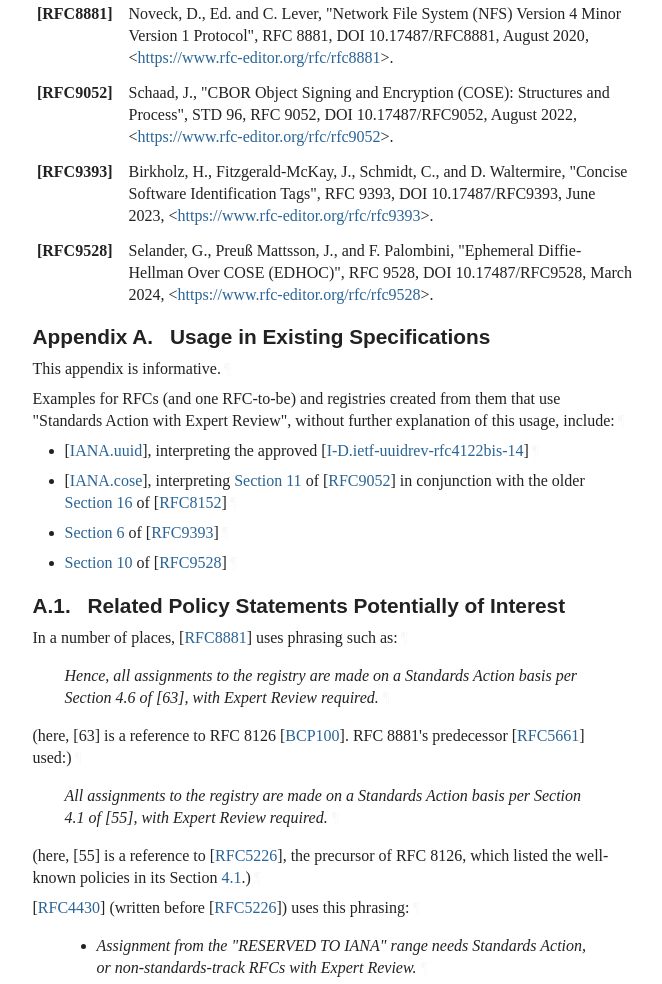
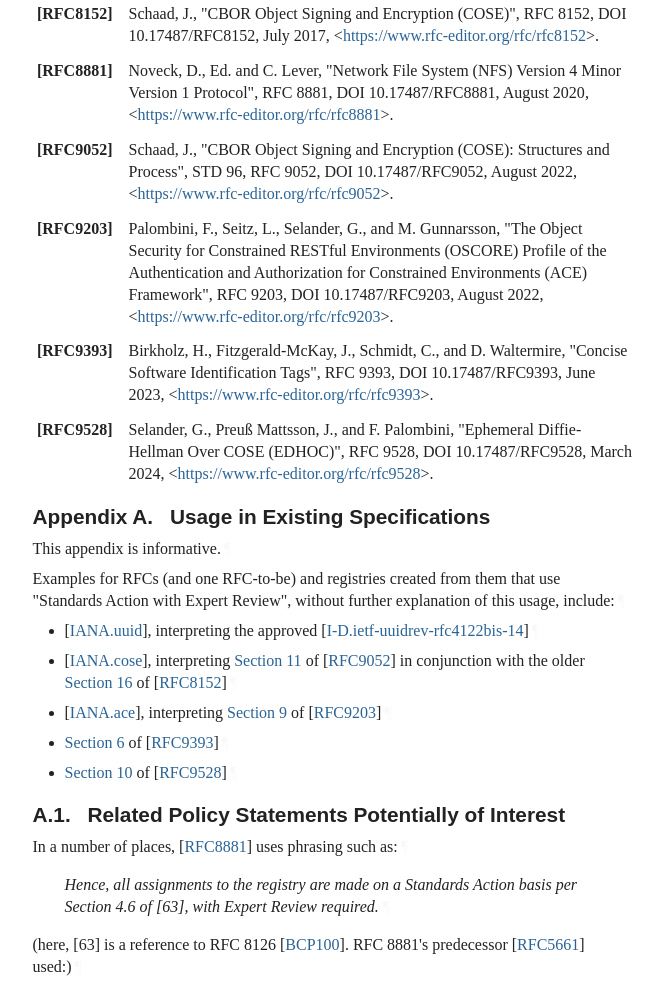
Before and after one commit to cabo/with-expert-review, a plain HTML site: page draft-bormann-gendispatch-with-expert-review.html in a window 1280 px wide. Shown: the part 3742-4726 px from the top of the page, without its empty margins (92-754 px from the left). Drawn offline with Linux system fonts and the light colour scheme; a web font is replaced by a local one.

Commit message:
Script updating gh-pages from 1270f2a. [ci skip]

```diff
--- a/draft-bormann-gendispatch-with-expert-review.html
+++ b/draft-bormann-gendispatch-with-expert-review.html
@@ -1372,6 +1372,10 @@ IANA, but by itself has no IANA actions.<a href="#section-5-1" class="pilcrow">
         <dd>
 <span class="refAuthor">Davis, K. R.</span>, <span class="refAuthor">Peabody, B.</span>, and <span class="refAuthor">P. Leach</span>, <span class="refTitle">"Universally Unique IDentifiers (UUID)"</span>, <span class="refContent">Work in Progress</span>, <span class="seriesInfo">Internet-Draft, draft-ietf-uuidrev-rfc4122bis-14</span>, <time datetime="2023-11-06" class="refDate">6 November 2023</time>, <span>&lt;<a href="https://datatracker.ietf.org/doc/html/draft-ietf-uuidrev-rfc4122bis-14">https://datatracker.ietf.org/doc/html/draft-ietf-uuidrev-rfc4122bis-14</a>&gt;</span>. </dd>
 <dd class="break"></dd>
+<dt id="IANA.ace">[IANA.ace]</dt>
+        <dd>
+<span class="refAuthor">IANA</span>, <span class="refTitle">"Authentication and Authorization for Constrained Environments (ACE)"</span>, <span>&lt;<a href="http://www.iana.org/assignments/ace">http://www.iana.org/assignments/ace</a>&gt;</span>. </dd>
+<dd class="break"></dd>
 <dt id="IANA.cose">[IANA.cose]</dt>
         <dd>
 <span class="refAuthor">IANA</span>, <span class="refTitle">"CBOR Object Signing and Encryption (COSE)"</span>, <span>&lt;<a href="http://www.iana.org/assignments/cose">http://www.iana.org/assignments/cose</a>&gt;</span>. </dd>
@@ -1411,6 +1415,10 @@ IANA, but by itself has no IANA actions.<a href="#section-5-1" class="pilcrow">
 <dt id="RFC9052">[RFC9052]</dt>
         <dd>
 <span class="refAuthor">Schaad, J.</span>, <span class="refTitle">"CBOR Object Signing and Encryption (COSE): Structures and Process"</span>, <span class="seriesInfo">STD 96</span>, <span class="seriesInfo">RFC 9052</span>, <span class="seriesInfo">DOI 10.17487/RFC9052</span>, <time datetime="2022-08" class="refDate">August 2022</time>, <span>&lt;<a href="https://www.rfc-editor.org/rfc/rfc9052">https://www.rfc-editor.org/rfc/rfc9052</a>&gt;</span>. </dd>
+<dd class="break"></dd>
+<dt id="RFC9203">[RFC9203]</dt>
+        <dd>
+<span class="refAuthor">Palombini, F.</span>, <span class="refAuthor">Seitz, L.</span>, <span class="refAuthor">Selander, G.</span>, and <span class="refAuthor">M. Gunnarsson</span>, <span class="refTitle">"The Object Security for Constrained RESTful Environments (OSCORE) Profile of the Authentication and Authorization for Constrained Environments (ACE) Framework"</span>, <span class="seriesInfo">RFC 9203</span>, <span class="seriesInfo">DOI 10.17487/RFC9203</span>, <time datetime="2022-08" class="refDate">August 2022</time>, <span>&lt;<a href="https://www.rfc-editor.org/rfc/rfc9203">https://www.rfc-editor.org/rfc/rfc9203</a>&gt;</span>. </dd>
 <dd class="break"></dd>
 <dt id="RFC9393">[RFC9393]</dt>
         <dd>
@@ -1442,10 +1450,13 @@ explanation of this usage, include:<a href="#appendix-A-2" class="pilcrow">¶</a
 with the older <span><a href="https://rfc-editor.org/rfc/rfc8152#section-16" class="relref">Section 16</a> of [<a href="#RFC8152" class="cite xref">RFC8152</a>]</span><a href="#appendix-A-3.2.1" class="pilcrow">¶</a></p>
 </li>
         <li class="normal" id="appendix-A-3.3">
-          <p id="appendix-A-3.3.1"><span><a href="https://rfc-editor.org/rfc/rfc9393#section-6" class="relref">Section 6</a> of [<a href="#RFC9393" class="cite xref">RFC9393</a>]</span><a href="#appendix-A-3.3.1" class="pilcrow">¶</a></p>
+          <p id="appendix-A-3.3.1"><span>[<a href="#IANA.ace" class="cite xref">IANA.ace</a>]</span>, interpreting <span><a href="https://rfc-editor.org/rfc/rfc9203#section-9" class="relref">Section 9</a> of [<a href="#RFC9203" class="cite xref">RFC9203</a>]</span><a href="#appendix-A-3.3.1" class="pilcrow">¶</a></p>
 </li>
         <li class="normal" id="appendix-A-3.4">
-          <p id="appendix-A-3.4.1"><span><a href="https://rfc-editor.org/rfc/rfc9528#section-10" class="relref">Section 10</a> of [<a href="#RFC9528" class="cite xref">RFC9528</a>]</span><a href="#appendix-A-3.4.1" class="pilcrow">¶</a></p>
+          <p id="appendix-A-3.4.1"><span><a href="https://rfc-editor.org/rfc/rfc9393#section-6" class="relref">Section 6</a> of [<a href="#RFC9393" class="cite xref">RFC9393</a>]</span><a href="#appendix-A-3.4.1" class="pilcrow">¶</a></p>
+</li>
+        <li class="normal" id="appendix-A-3.5">
+          <p id="appendix-A-3.5.1"><span><a href="https://rfc-editor.org/rfc/rfc9528#section-10" class="relref">Section 10</a> of [<a href="#RFC9528" class="cite xref">RFC9528</a>]</span><a href="#appendix-A-3.5.1" class="pilcrow">¶</a></p>
 </li>
       </ul>
 <div id="related-policy-statements-potentially-of-interest">
```
Also changed, not shown: draft-bormann-gendispatch-with-expert-review.txt.
